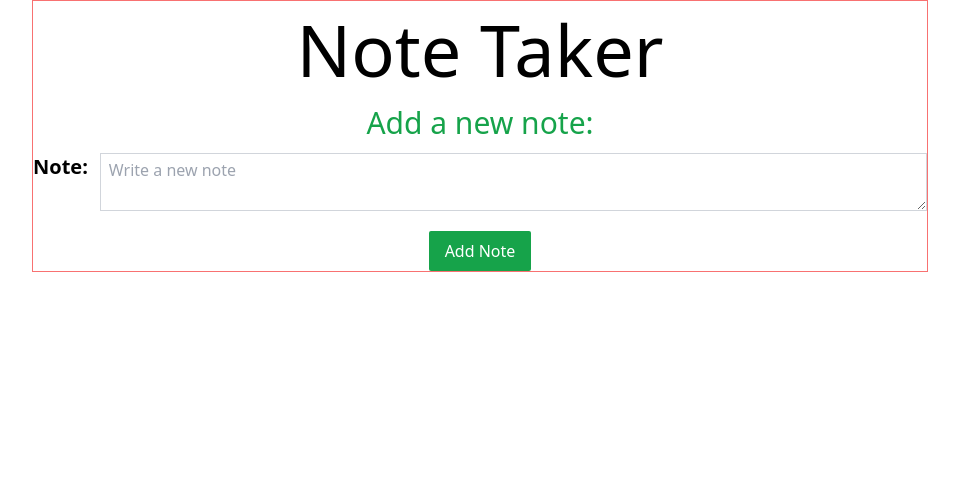
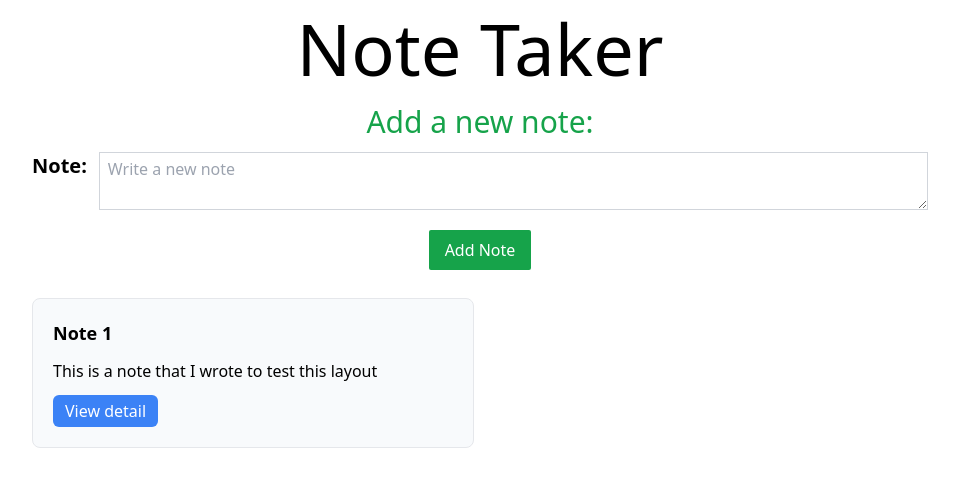
Before and after one commit to conormacd8/note-taker, a website: page index.html in a window 1280 px wide. Shown: the whole page, without its empty margins (160-1119 px from the left). Drawn offline with Linux system fonts and the light colour scheme.

Commit message:
Added styling

```diff
--- a/index.html
+++ b/index.html
@@ -8,7 +8,7 @@
     <title>Document</title>
   </head>
   <body>
-    <div class="container mx-auto max-w-4xl border border-red-400">
+    <div class="container mx-auto max-w-4xl">
       <h1 class="text-7xl text-center mt-3">Note Taker</h1>
       <h2 class="text-green-600 text-3xl text-center mt-5">Add a new note:</h2>
       <div class="flex space-x-3 mt-3">
@@ -25,7 +25,17 @@
       >
         Add Note
       </button>
-      <div class="grid"></div>
+      <div class="grid grid-cols-2 mt-7 gap-3">
+        <div
+          class="bg-slate-50 border border-gray-200 rounded-lg max-h-52 flex flex-col justify-between p-5"
+        >
+          <h3 class="font-bold text-lg">Note 1</h3>
+          <p class="my-3">This is a note that I wrote to test this layout</p>
+          <button class="py-1 px-3 bg-blue-500 text-white rounded-md w-fit">
+            View detail
+          </button>
+        </div>
+      </div>
     </div>
     <script src="index.js"></script>
   </body>
```
Also changed, not shown: tailwind/output.css.
